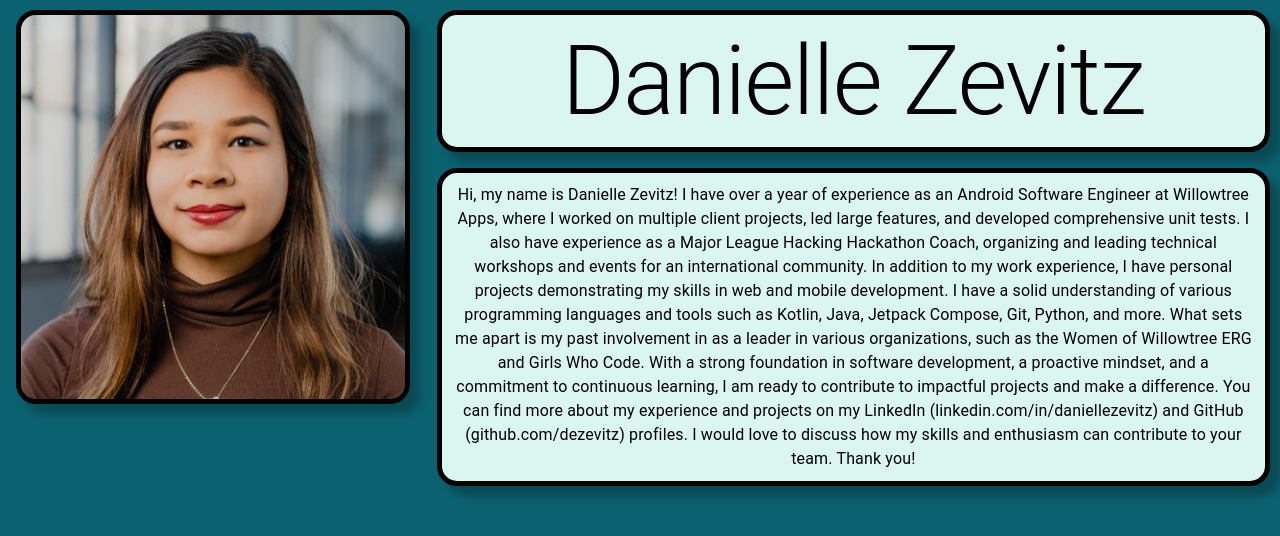
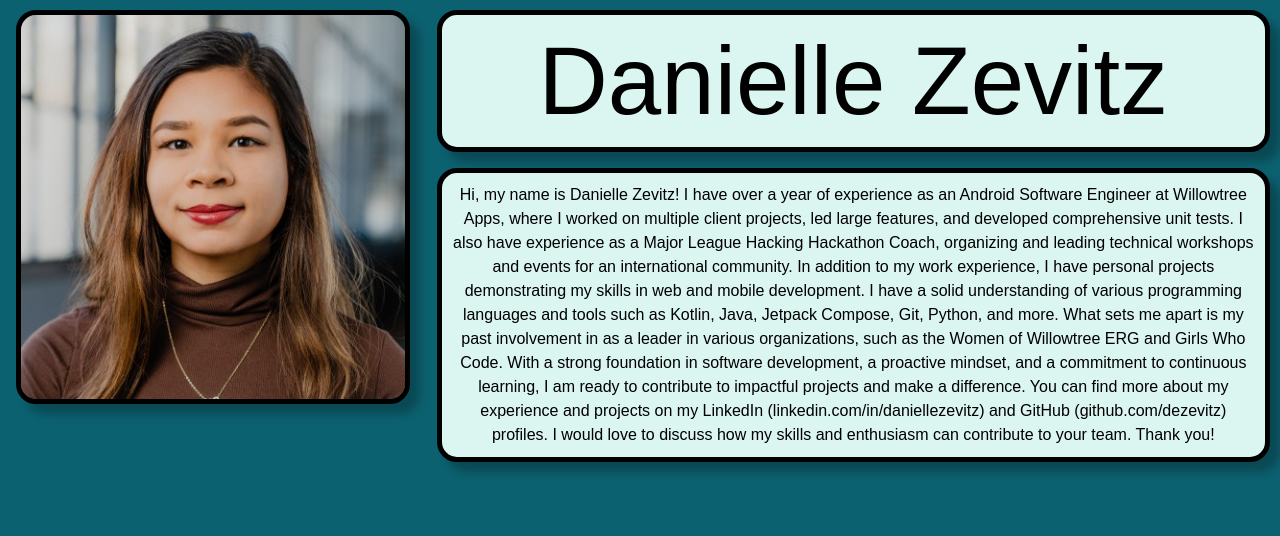
Before and after one commit to dezevitz/DZWebsite, a React (Create React App) app: page / in a window 1280 px wide. Shown: the top 536 px of the page. Built offline with nearby package versions, Linux system fonts and the light colour scheme.

Commit message:
FDT-52/migrate to TS (#9)
* migrate to TS

* lint warnings

```diff
--- a/package.json
+++ b/package.json
@@ -43,7 +43,10 @@
     ]
   },
   "devDependencies": {
+    "@types/react": "^18.2.9",
+    "@types/react-dom": "^18.2.4",
     "gh-pages": "^5.0.0",
-    "jest": "^27.5.1"
+    "jest": "^27.5.1",
+    "typescript": "^4.9.4"
   }
 }
--- a/src/components/home/ElevatorPitch.jsx
+++ b/src/components/home/ElevatorPitch.tsx
@@ -1,6 +1,7 @@
-import { Grid } from '@mui/material';
 import BoxStyle from '../reusable/BoxStyle';
 import { ELEVATOR_PITCH } from '../../utils/strings';
+import Grid from '@mui/material/Grid';
+import React from 'react';
 
 function ElevatorPitch() {
     return (
--- a/src/components/home/HomeScreen.jsx
+++ b/src/components/home/HomeScreen.tsx
@@ -1,3 +1,4 @@
+import React from 'react';
 import theme from '../../utils/theme';
 import ElevatorPitch from './ElevatorPitch';
 
@@ -6,7 +7,7 @@ function HomeScreen() {
         <div
             style={{
                 width: '100%',
-                backgroundColor: theme.colors.primaryDark,
+                backgroundColor: theme.palette.primary.dark,
                 justifyContent: 'center',
                 alignItems: 'center',
                 minHeight: '100vh',
--- a/src/components/reusable/BoxStyle.jsx
+++ /dev/null
@@ -1,21 +0,0 @@
-import React from 'react';
-import Box from '@mui/material/Box';
-import { Typography } from '@mui/material';
-
-const BoxStyle = ({text, textVariant='body1'}) => (
-  <Box
-    sx={{
-      backgroundColor: (theme) => theme.colors.secondaryLight,
-      border: '5px solid',
-      borderColor: (theme) => theme.colors.black,
-      borderRadius: '20px',
-      boxShadow: '10px 10px 10px rgba(0,0,0,0.25)'
-    }}
-  >
-    <Typography variant={textVariant} padding='10px'>
-      {text}
-    </Typography>
-  </Box>
-);
-
-export default BoxStyle;
--- /dev/null
+++ b/src/components/reusable/BoxStyle.tsx
@@ -0,0 +1,26 @@
+import React from 'react';
+import Box from '@mui/material/Box';
+import Typography, { TypographyTypeMap } from '@mui/material/Typography';
+
+type BoxStyleProps = {
+  text: string;
+  textVariant?: TypographyTypeMap["props"]["variant"];
+}
+
+const BoxStyle: React.FC<BoxStyleProps> = ({ text, textVariant = "body1" }: BoxStyleProps) => (
+  <Box
+    sx={{
+      backgroundColor: (theme) => theme.palette.secondary.main,
+      border: '5px solid',
+      borderColor: (theme) => theme.palette.common.black,
+      borderRadius: '20px',
+      boxShadow: '10px 10px 10px rgba(0,0,0,0.25)'
+    }}
+  >
+    <Typography variant={ textVariant } padding='10px'>
+      {text}
+    </Typography>
+  </Box>
+);
+
+export default BoxStyle;
--- a/src/utils/strings.js
+++ /dev/null
@@ -1 +0,0 @@
-export const ELEVATOR_PITCH = `Hi, my name is Danielle Zevitz! I have over a year of experience as an Android Software Engineer at Willowtree Apps, where I worked on multiple client projects, led large features, and developed comprehensive unit tests. I also have experience as a Major League Hacking Hackathon Coach, organizing and leading technical workshops and events for an international community. In addition to my work experience, I have personal projects demonstrating my skills in web and mobile development. I have a solid understanding of various programming languages and tools such as Kotlin, Java, Jetpack Compose, Git, Python, and more. What sets me apart is my past involvement in as a leader in various organizations, such as the Women of Willowtree ERG and Girls Who Code. With a strong foundation in software development, a proactive mindset, and a commitment to continuous learning, I am ready to contribute to impactful projects and make a difference. You can find more about my experience and projects on my LinkedIn (linkedin.com/in/daniellezevitz) and GitHub (github.com/dezevitz) profiles. I would love to discuss how my skills and enthusiasm can contribute to your team. Thank you!`;
--- /dev/null
+++ b/src/utils/strings.ts
@@ -0,0 +1 @@
+export const ELEVATOR_PITCH: string = `Hi, my name is Danielle Zevitz! I have over a year of experience as an Android Software Engineer at Willowtree Apps, where I worked on multiple client projects, led large features, and developed comprehensive unit tests. I also have experience as a Major League Hacking Hackathon Coach, organizing and leading technical workshops and events for an international community. In addition to my work experience, I have personal projects demonstrating my skills in web and mobile development. I have a solid understanding of various programming languages and tools such as Kotlin, Java, Jetpack Compose, Git, Python, and more. What sets me apart is my past involvement in as a leader in various organizations, such as the Women of Willowtree ERG and Girls Who Code. With a strong foundation in software development, a proactive mindset, and a commitment to continuous learning, I am ready to contribute to impactful projects and make a difference. You can find more about my experience and projects on my LinkedIn (linkedin.com/in/daniellezevitz) and GitHub (github.com/dezevitz) profiles. I would love to discuss how my skills and enthusiasm can contribute to your team. Thank you!`;
--- a/src/utils/theme.jsx
+++ /dev/null
@@ -1,28 +0,0 @@
-import { createTheme } from '@mui/material/styles';
-
-const theme = createTheme({
-    colors: {
-
-      black: "#000000",
-      white: "#ffffff",
-
-      // light mode
-      primaryDark: '#0C6170',
-      primary: '#37BEB0',
-      primaryLight: '#A4E5E0',
-      secondaryLight: '#DBF5F0',
-
-      // TODO: DARK MODE
-    },
-    fonts: {
-      primary: 'Raleway, sans-serif',
-      // TODO: Use Raleway font from here
-    },
-    typography: {
-      allVariants: {
-        color: "#000000"
-      }
-    }
-  });
-
-export default theme;
--- /dev/null
+++ b/src/utils/theme.tsx
@@ -0,0 +1,26 @@
+import { createTheme } from '@mui/material/styles';
+
+const theme = createTheme({
+  palette: {
+    primary: {
+      dark: '#0C6170',
+      main: '#37BEB0',
+      light: '#A4E5E0',
+    },
+    secondary: {
+      main: '#DBF5F0',
+    },
+    common: {
+      black: '#000000',
+      white: '#ffffff',
+    },
+  },
+  typography: {
+    fontFamily: 'Raleway, sans-serif',
+    allVariants: {
+      color: '#000000',
+    },
+  },
+});
+
+export default theme;
```
Also changed, not shown: tsconfig.json (added, +16 -0 lines), 2 other files (tests, documents, lock files or other folders).
